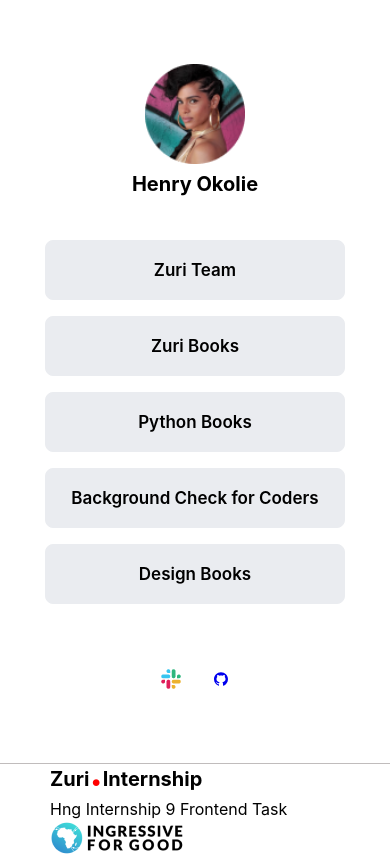
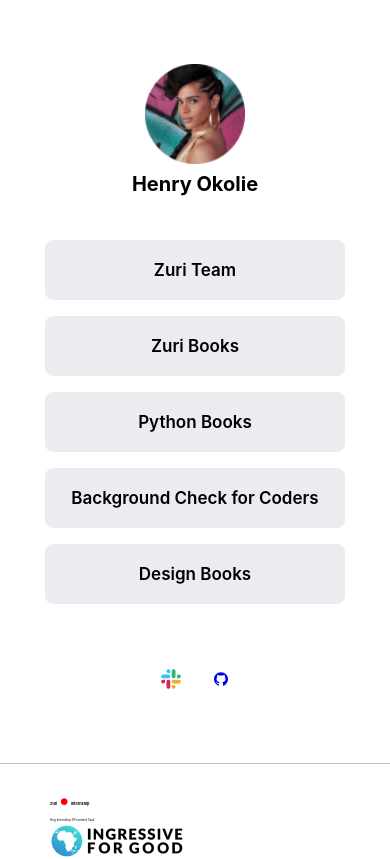
Before and after one commit to Sirboman/Hngi9Task1-linktree, a React (Create React App) app: page / in a window 390 px wide. Built offline with nearby package versions, Linux system fonts and the light colour scheme.

Commit message:
still working on the screen resolution

```diff
--- a/src/styles/MainContainer.css
+++ b/src/styles/MainContainer.css
@@ -130,7 +130,7 @@
 }
 
 /*============ FOOTER SECTION ========*/
-footer
+.MainContainer footer
 {
     position: absolute;
     margin: 1px;
@@ -150,12 +150,6 @@
     color: red;
 }
 
-footer .partner h2 small
-{
-    display: flex;
-    flex-direction: column;
-    word-break: break-all;
-}
 
 /*============ SCREEN RESOLUTION ===========*/
 @media screen and (max-width: 992px) {
@@ -183,7 +177,7 @@
         margin-top: 2rem;
     }
 
-    footer
+    .MainContainer footer
     {
         display: flex;
         flex-direction: column;
@@ -223,6 +217,16 @@
         font-weight: 600;
     }
 
+    .MainContainer footer
+    {
+        flex-direction: column;
+        justify-content: center;
+        align-items: flex-start;
+        gap: 0.2rem;
+    }
 
-
+    .MainContainer footer>div
+    {
+        font-size: 3px;
+    }
 }
```
